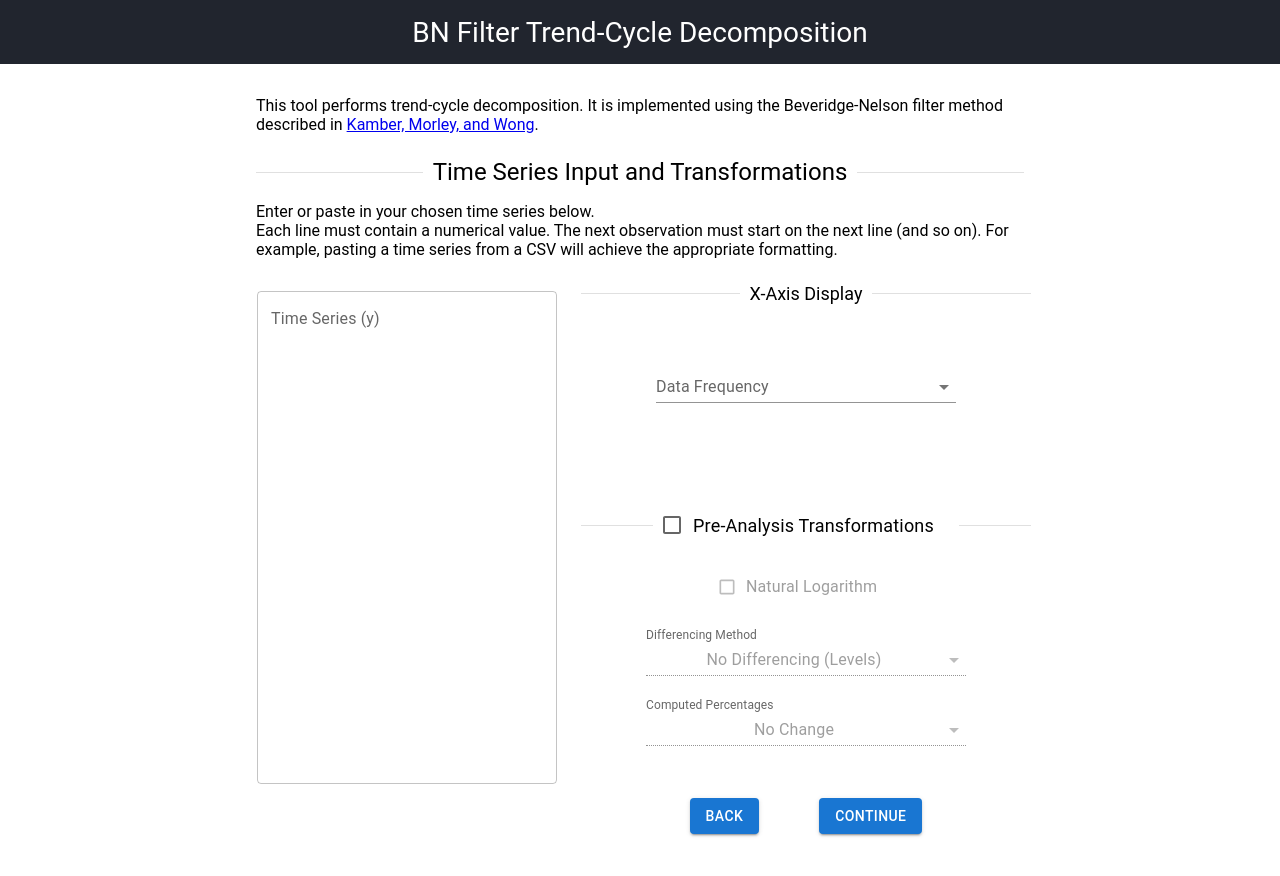
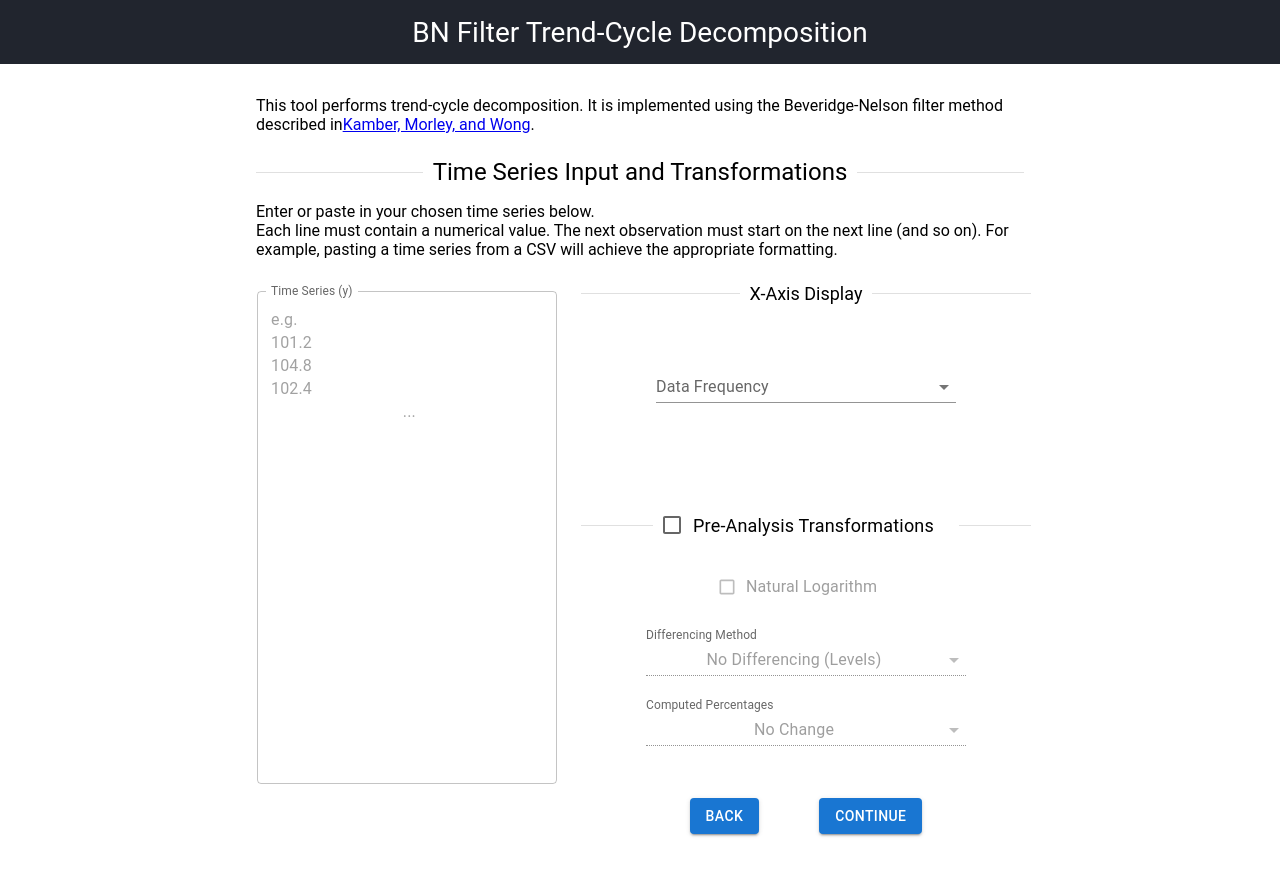
Before and after one commit to crstnn/BeveridgeNelsonFilter, a React (Create React App) app in the folder bn-filter-app/: page / in a window 1280 px wide. Both pictures are taken after a click on the button "PROCEED WITH FRED MNEMONIC". Shown: the top 876 px of the page. Built offline with nearby package versions, Linux system fonts and the light colour scheme.

Commit message:
better regex matching and multiline placeholder on time series text box

```diff
--- a/bn-filter-app/src/components/UserData.js
+++ b/bn-filter-app/src/components/UserData.js
@@ -52,7 +52,15 @@ export class UserData extends Component {
                             label="Time Series (y)"
                             title="Paste your chosen time series here"
                             onChange={handleChange('unprocessedY')}
-                            placeholder={"e.g. 101.2,\n104.8,\n102.4,\n…"}
+                            InputLabelProps={{
+                                shrink: true
+                            }}
+                            placeholder=
+                                "e.g.
+101.2
+104.8
+102.4
+                                ..."
                             defaultValue={values.unprocessedY}
                         />
                     </FormControl>
--- a/bn-filter-app/src/components/UserForm.js
+++ b/bn-filter-app/src/components/UserForm.js
@@ -93,7 +93,7 @@ export class UserForm extends Component {
 
     getResults = async () => {
 
-        const processedY = this.state.unprocessedY.replace(/(\r\n|\n|\r)/gm, ",")
+        const processedY = this.state.unprocessedY.replace(/,?(\r\n|\n|\r)/gm, ",")
             .split(",")
             .filter(x => x !== "")
 
```
Also changed, not shown: bn-filter-app/src/App.js (+4 -3 lines).
